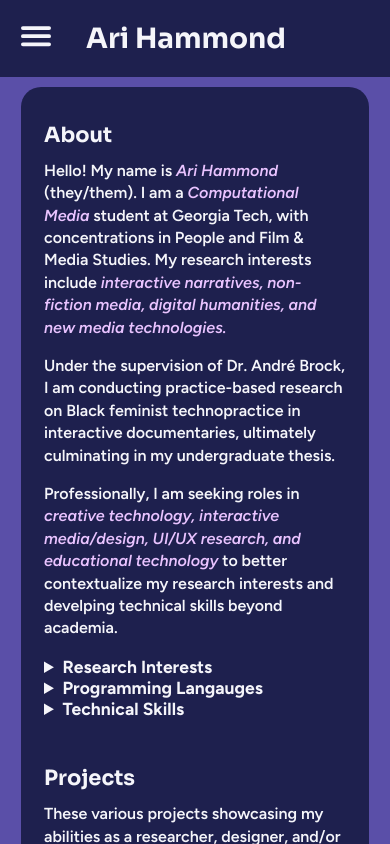
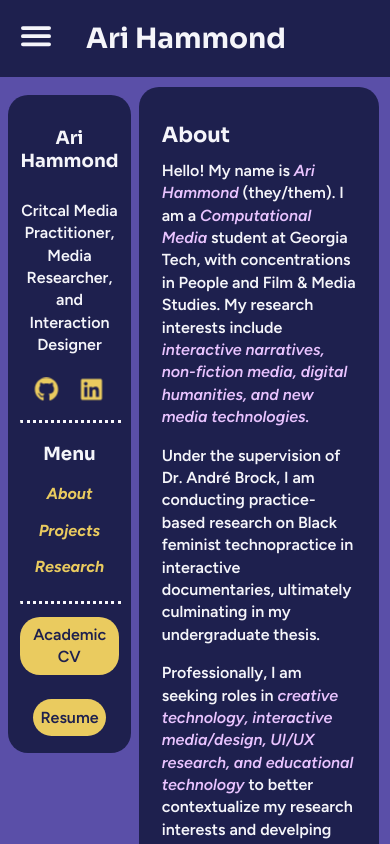
Before and after one commit to arihamm24/portfolio, a React (Vite) app: page / in a window 390 px wide. Shown: the top 844 px of the page. Built offline with nearby package versions, Linux system fonts and the light colour scheme.

Commit message:
attempts at responsive sidebar

```diff
--- a/src/App.jsx
+++ b/src/App.jsx
@@ -4,7 +4,8 @@ import Sidebar from './components/sidebar'
 import Main from './components/mainBody'
 import Footer from './components/footer'
 import "./styles.css"
-import {MediaQuery } from 'react-responsive'
+import {MediaQuery} from 'react-responsive'
+import { useState } from 'react'
 
 function App() {
   return (
@@ -16,9 +17,10 @@ function App() {
           <Main />
         </div>
       </MediaQuery>
-      <MediaQuery maxWidth={1023}>
+      <MediaQuery maxWidth={1024}>
         <MobileHeader />
         <div id="gridContainer">
+          <Sidebar />
           <Main/>
         </div>
       </MediaQuery>
--- a/src/components/caseStudies/caseStudy.jsx
+++ b/src/components/caseStudies/caseStudy.jsx
@@ -57,6 +57,7 @@ const CaseStudy = () => {
         </MediaQuery>
         <MediaQuery maxWidth={1023}>
             <MobileHeader />
+
             <div id="projPage">
                 <div className="caseStudy">
                     <Hero
--- a/src/components/mobileHeader.jsx
+++ b/src/components/mobileHeader.jsx
@@ -1,12 +1,17 @@
 import { IoMenu } from "react-icons/io5";
 import { Link } from "react-router";
+import Sidebar from "./sidebar";
 export default function MobileHeader() {
     return(
         <header id="mobileHeader">
-            <button id="menuToggle"><IoMenu/></button>
+            <button id="menuToggle" onClick={toggleMenu}><IoMenu/></button>
             <Link to="/" style={
             {textDecoration: 'none', color:"#F5F5FA", alignSelf:"center"}
             }><h1>Ari Hammond</h1></Link>
         </header>
     );
 }
+
+function toggleMenu() {
+
+}
--- a/src/components/sidebar.jsx
+++ b/src/components/sidebar.jsx
@@ -2,6 +2,7 @@
 import Navbar from './navbar'
 import ActionButtons from './buttons/actionButtons';
 import Socials from './buttons/socials';
+import { useState } from 'react';
 
 function Sidebar() {
         return (
@@ -22,6 +23,5 @@ function Sidebar() {
                 </div>
             </div>
         );
-
 }
 export default Sidebar;
--- a/src/styles.css
+++ b/src/styles.css
@@ -151,7 +151,7 @@ footer > a:hover {
 }
 #studyNavbar{
     width: min-content;
-    top:3rem;
+    top:1rem;
     gap: 1.35rem;
     margin: 0.75rem 0;
     padding: 1.75rem;
@@ -411,10 +411,13 @@ dialog::backdrop {
 /*RESPONSIVE DESIGN*/
 #mobileHeader {
     justify-content: flex-start;
+    /* top:0;
+    position: sticky; */
     padding: 0 2rem;
     gap: 3rem;
     text-align: center;
     align-content: center;
+    /* filter: drop-shadow(1rem 1.5rem 1rem var(--page-bg)); */
 }
 #menuToggle {
     padding: 0;
```
Lines whose indentation alone changed are shown as unchanged.
